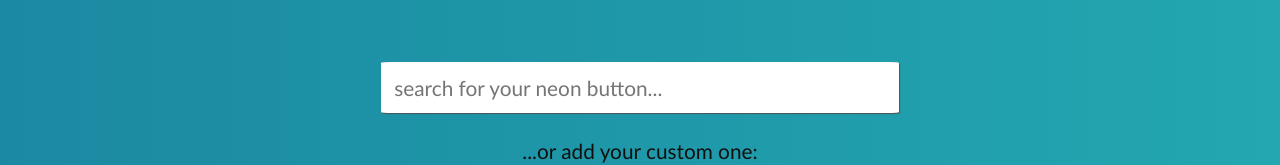
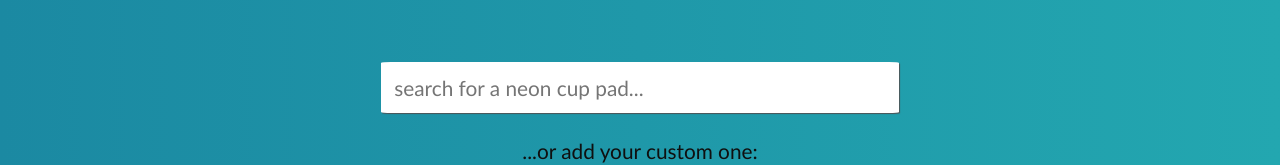
Before and after one commit to 200DRM/neon-cup-pads-factory, a React (Create React App) app: page / in a window 1280 px wide. Shown: the part 142-307 px from the top of the page. Built offline with nearby package versions, Linux system fonts and the light colour scheme.

Commit message:
placeholder update

```diff
--- a/src/components/SearchForm/index.tsx
+++ b/src/components/SearchForm/index.tsx
@@ -28,7 +28,7 @@ export const SearchForm = () => {
         onChange={(e: ChangeEvent<HTMLInputElement>) =>
           filterTiles(e.target.value)
         }
-        placeholder="search for your neon button..."
+        placeholder="search for a neon cup pad..."
         role="search"
         tabIndex={0}
       ></input>
```
